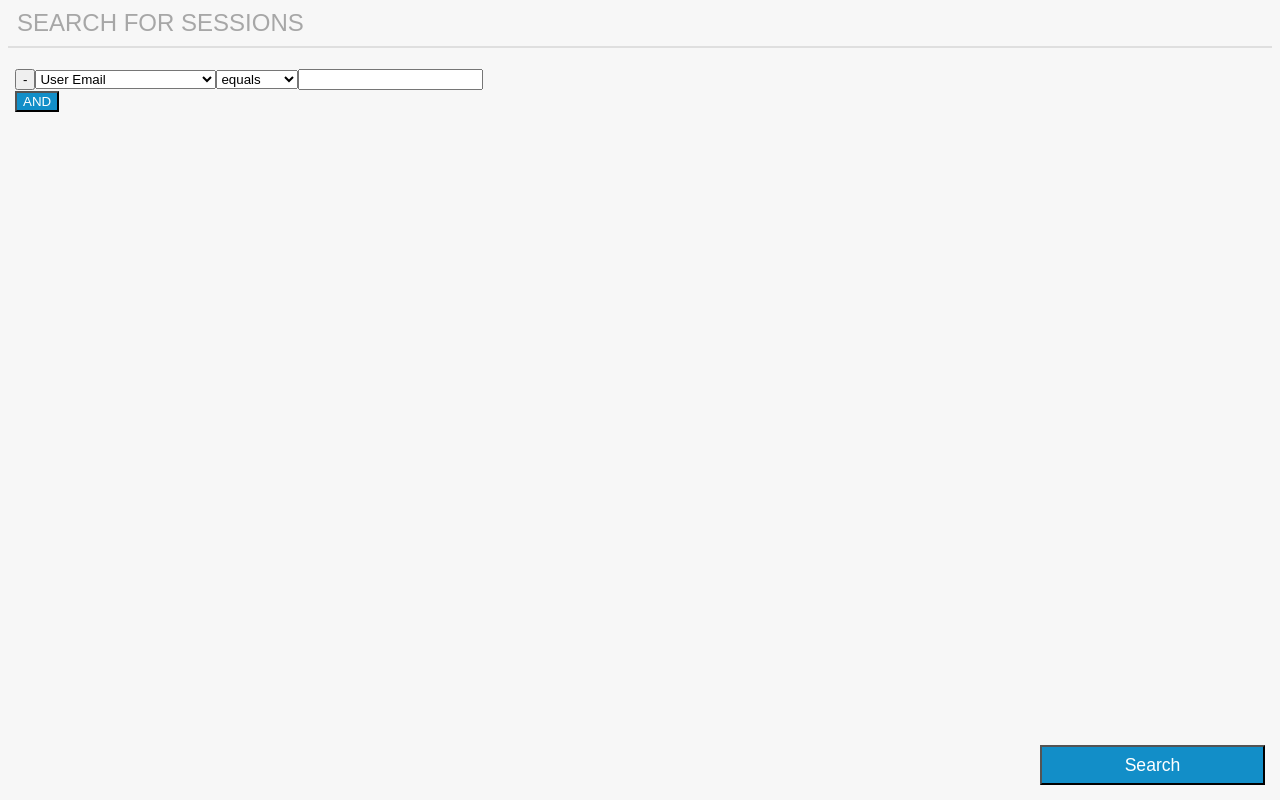
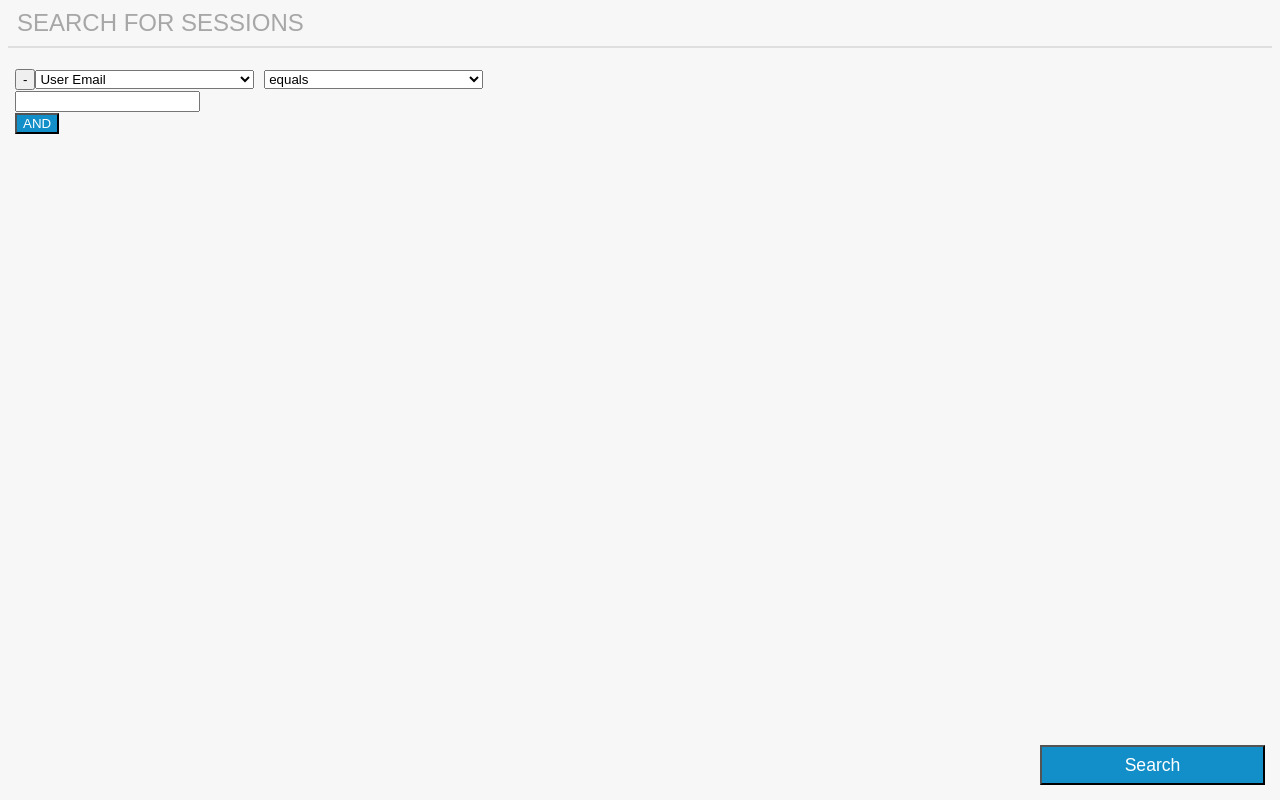
Before and after one commit to PredicateBuilder/predicate_builder_fe, a React (Create React App) app: page / in a window 1280 px wide. Built offline with nearby package versions, Linux system fonts and the light colour scheme.

Commit message:
Add basic styling to filter form component

```diff
--- a/src/FilterForm/FilterForm.js
+++ b/src/FilterForm/FilterForm.js
@@ -21,7 +21,7 @@ class FilterForm extends Component {
     let operatorValue = ['operator', `${operator}`].join(',');
     if (strings.includes(predicate)) {
       return (
-        <select onChange={this.handleDropDownChange} value={operatorValue}>
+        <select className='select--operator' onChange={this.handleDropDownChange} value={operatorValue}>
           <option value={['operator', '=']}>equals</option>
           <option value={['operator', 'CONTAINS']}>contains</option>
           <option value={['operator', 'LIKE']}>starts with</option>
@@ -30,7 +30,7 @@ class FilterForm extends Component {
       )
     } else {
       return (
-        <select onChange={this.handleDropDownChange} value={operatorValue}>
+        <select className='select-operator' onChange={this.handleDropDownChange} value={operatorValue}>
           <option value={['operator', '=']}>equals</option>
           <option value={['operator', 'BETWEEN']}>range</option>
           <option value={['operator', '>']}>greater than</option>
@@ -43,7 +43,7 @@ class FilterForm extends Component {
 
   determineCustomFields = () => {
     const { operator } = this.props;
-    return operator === 'BETWEEN' ? <><input type='number' name='customValue1' onChange={this.handleCustomFieldChange} /> <p>AND</p> <input type='number' name='customValue2' onChange={this.handleCustomFieldChange} /> </> : <input type={this.determineInputType()} name='customValue1' onChange={this.handleCustomFieldChange}/>
+    return operator === 'BETWEEN' ? <><input type='number' name='customValue1' onChange={this.handleCustomFieldChange} /> <p className='p--article'>AND</p> <input type='number' name='customValue2' onChange={this.handleCustomFieldChange} /> </> : <input type={this.determineInputType()} name='customValue1' onChange={this.handleCustomFieldChange}/>
   }
 
   determineInputType = () => {
@@ -58,9 +58,9 @@ class FilterForm extends Component {
     let predicateValue = ['predicate', `${predicate}`].join(',');
     let customFields = this.determineCustomFields();
     return (
-      <form>
+      <form className='filter-form'>
         <button onClick={(e) => handleDeleteForm(e, index)}>-</button>
-        <select onChange={this.handleDropDownChange} value={predicateValue}>
+        <select className='select--predicate' onChange={this.handleDropDownChange} value={predicateValue}>
           <option value={['predicate', 'user_email']}>User Email</option>
           <option value={['predicate', 'screen_width']}>Screen Width</option>
           <option value={['predicate', 'screen_height']}>Screen Height</option>
@@ -71,7 +71,7 @@ class FilterForm extends Component {
           <option value={['predicate', 'domain']}>Domain</option>
           <option value={['predicate', 'path']}>Page Path</option>
         </select>
-        {operator === 'BETWEEN' && <p>IS</p>}
+        {operator === 'BETWEEN' && <p className='p--article'>IS</p>}
         {operatorDropDown}
         {customFields}
       </form>
--- a/src/FilterForm/FilterForm.scss
+++ b/src/FilterForm/FilterForm.scss
@@ -0,0 +1,18 @@
+$articleBackgroundColor: #E7EAF1;
+$articleTextColor: #000000;
+
+.filter-form {
+  width: 50%;
+
+  .select--predicate,
+  .select--operator {
+    width: 35%;
+    margin-right: 10px;
+  }
+
+  .p--article {
+    display: inline;
+    background: $articleBackgroundColor;
+    color: $articleTextColor;
+  }
+}
```
